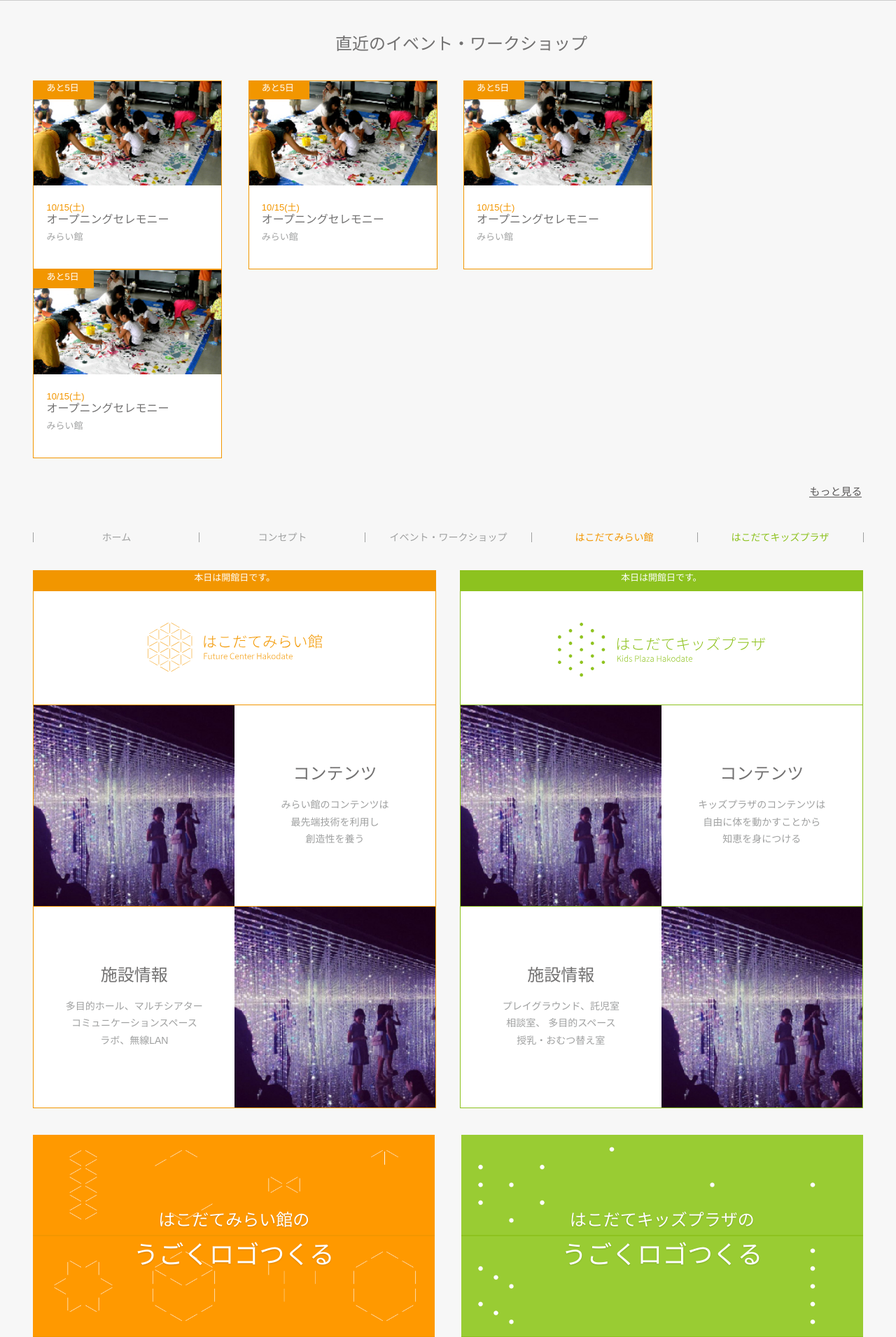
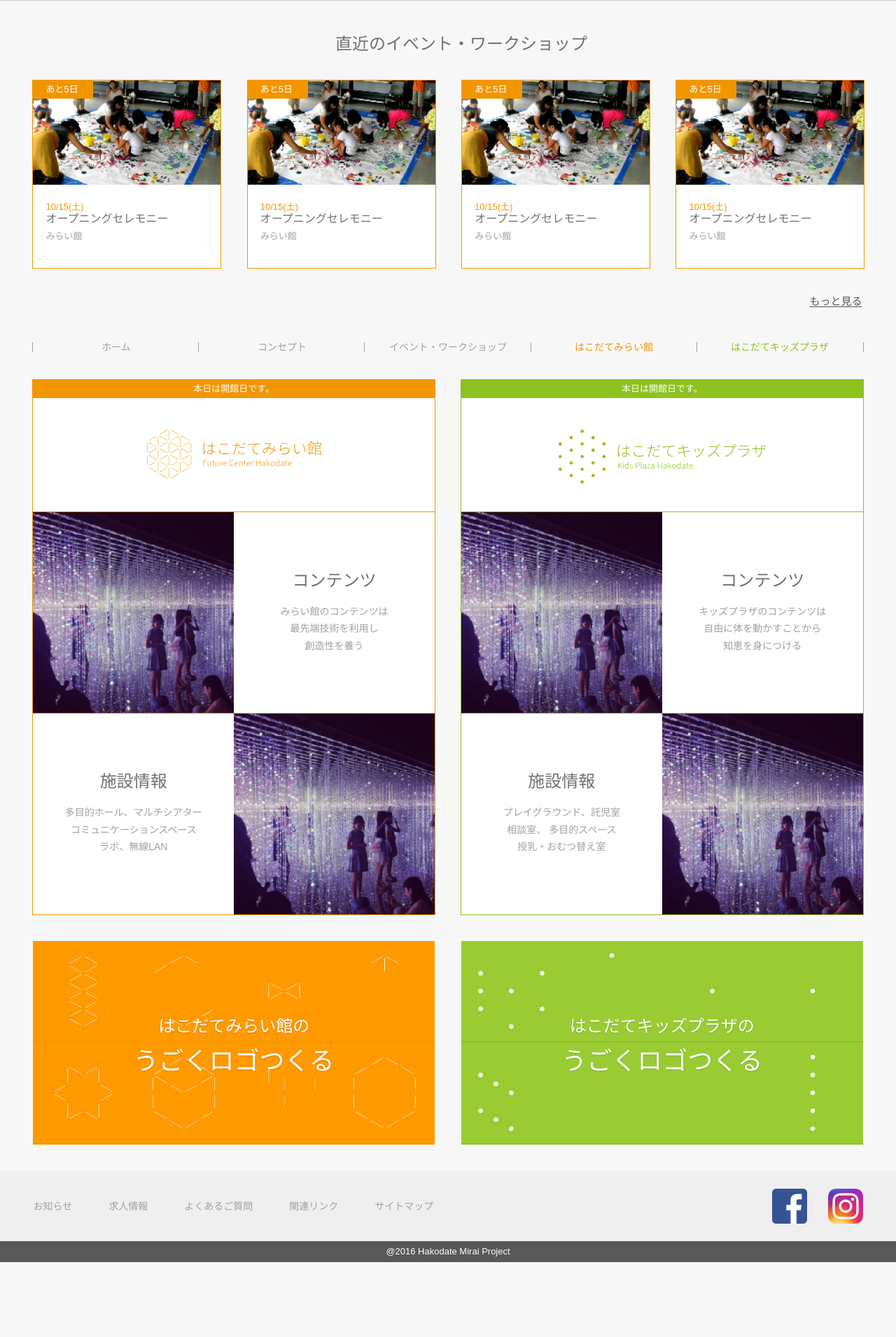
Before and after one commit to YngLab/Msite, a PHP site: page /html/index.html in a window 1280 px wide. Shown: the part 399-2310 px from the top of the page at 70% size. After the commit the page ends 2203 px from the top, so only its background shows below. Run offline with PHP 8.4, Linux system fonts and the light colour scheme; some libraries are stand-ins or nearby versions.

Commit message:
フッターの一応の完成
SNSリンクも含め、見かけ上カンプ通りになりました。

```diff
--- a/css/style.css
+++ b/css/style.css
@@ -148,8 +148,8 @@ a {
 }
 .latestEvent .latestBox_future {
   background-color: #ffffff;
-  margin-right: 2.7466%;
   border: solid 1px #F29600;
+  margin: -1px 2.75% -1px -1px;
   display: inline-block;
   position: relative;
 }
@@ -164,7 +164,9 @@ a {
 .latestEvent .latestBox_future .remaindays_future .caption {
   color: #ffffff;
   z-index: 10;
-  padding: 3px 0 0 18px;
+  height: 26px;
+  line-height: 26px;
+  padding-left: 18px;
 }
 .latestEvent .latestBox_future img {
   width: 100%;
@@ -204,15 +206,17 @@ a {
 }
 .gNav .gNavli {
   float: left;
-  width: 19.9166%;
+  width: 20%;
   text-align: center;
   border-left: solid 1px #9FA0A0;
+  margin-left: -1px;
   font-weight: 400;
 }
 
 .future_entrance {
   background-color: #ffffff;
   border: solid 1px #F29600;
+  margin: -1px;
   width: 48.4%;
   float: left;
 }
@@ -221,7 +225,7 @@ a {
   text-align: center;
   color: #ffffff;
   height: 26px;
-  padding-top: 3px;
+  line-height: 26px;
 }
 .future_entrance .future_logo {
   border-bottom: solid 1px #F29600;
@@ -232,6 +236,7 @@ a {
 }
 .future_entrance .future_contents {
   border-bottom: solid 1px #F29600;
+  position: relative;
 }
 .future_entrance .future_contents img {
   width: 50%;
@@ -240,8 +245,11 @@ a {
 .future_entrance .future_textbox {
   text-align: center;
   float: left;
-  width: 50%;
-  margin-top: 15%;
+  position: absolute;
+  width: 200px;
+  top: 50%;
+  margin-left: -100px;
+  margin-top: -58px;
 }
 .future_entrance .future_textbox .h2-top {
   font-size: 24px;
@@ -252,14 +260,29 @@ a {
   margin-top: 20px;
   line-height: 1.75;
 }
+.future_entrance .left_textbox {
+  left: 25%;
+}
+.future_entrance .right_textbox {
+  left: 75%;
+}
+.future_entrance .future_information {
+  position: relative;
+}
+.future_entrance .future_information:after {
+  clear: both;
+  content: "";
+  display: block;
+}
 .future_entrance .future_information img {
   width: 50%;
-  float: left;
+  float: right;
 }
 
 .kids_entrance {
   background-color: #ffffff;
   border: solid 1px #8DC21F;
+  margin: -1px;
   width: 48.4%;
   float: right;
 }
@@ -268,7 +291,7 @@ a {
   text-align: center;
   color: #ffffff;
   height: 26px;
-  padding-top: 3px;
+  line-height: 26px;
 }
 .kids_entrance .kids_logo {
   border-bottom: solid 1px #8DC21F;
@@ -279,8 +302,8 @@ a {
   width: 51.6528%;
 }
 .kids_entrance .kids_contents {
-  height: 200px;
   border-bottom: solid 1px #8DC21F;
+  position: relative;
 }
 .kids_entrance .kids_contents img {
   width: 50%;
@@ -289,8 +312,11 @@ a {
 .kids_entrance .kids_textbox {
   text-align: center;
   float: left;
-  width: 50%;
-  margin-top: 15%;
+  position: absolute;
+  width: 200px;
+  top: 50%;
+  margin-left: -100px;
+  margin-top: -58px;
 }
 .kids_entrance .kids_textbox .h2-top {
   font-size: 24px;
@@ -301,9 +327,23 @@ a {
   margin-top: 20px;
   line-height: 1.75;
 }
+.kids_entrance .left_textbox {
+  left: 25%;
+}
+.kids_entrance .right_textbox {
+  left: 75%;
+}
+.kids_entrance .kids_information {
+  position: relative;
+}
+.kids_entrance .kids_information:after {
+  clear: both;
+  content: "";
+  display: block;
+}
 .kids_entrance .kids_information img {
   width: 50%;
-  float: left;
+  float: right;
 }
 
 .future_logoapp {
```
Also changed, not shown: 1 other file.
